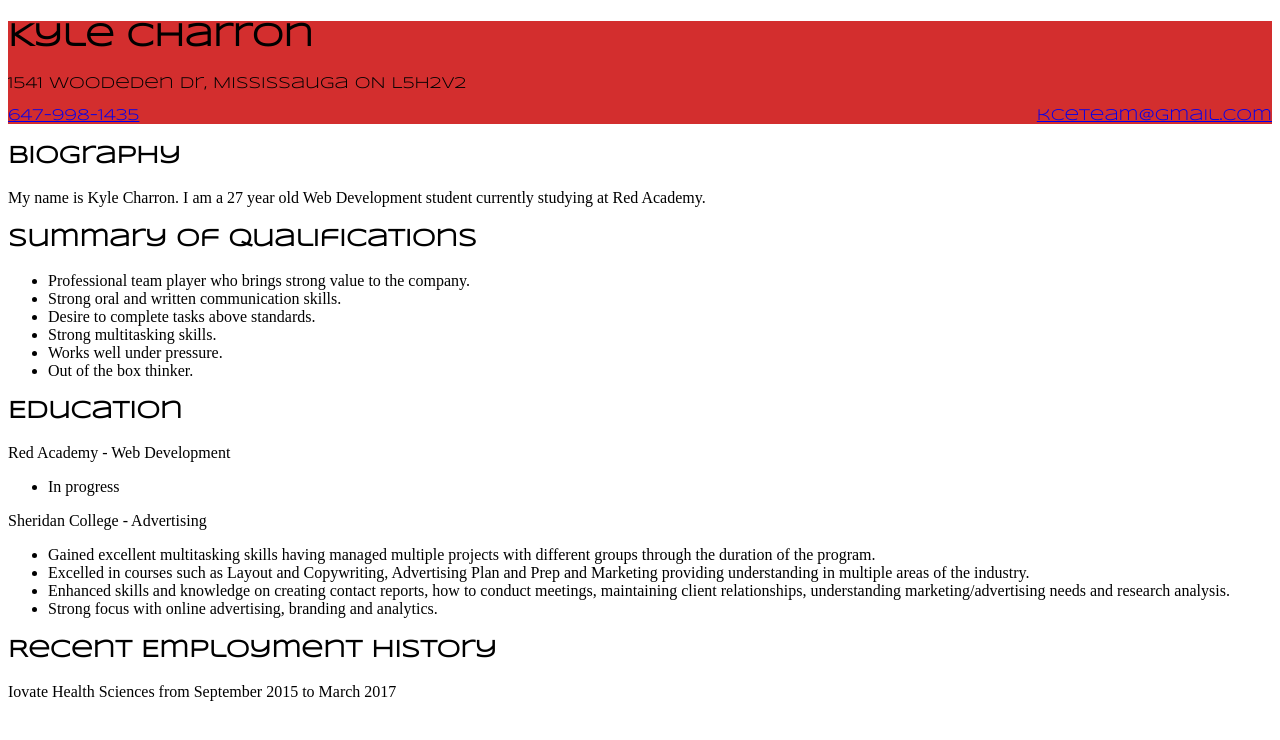
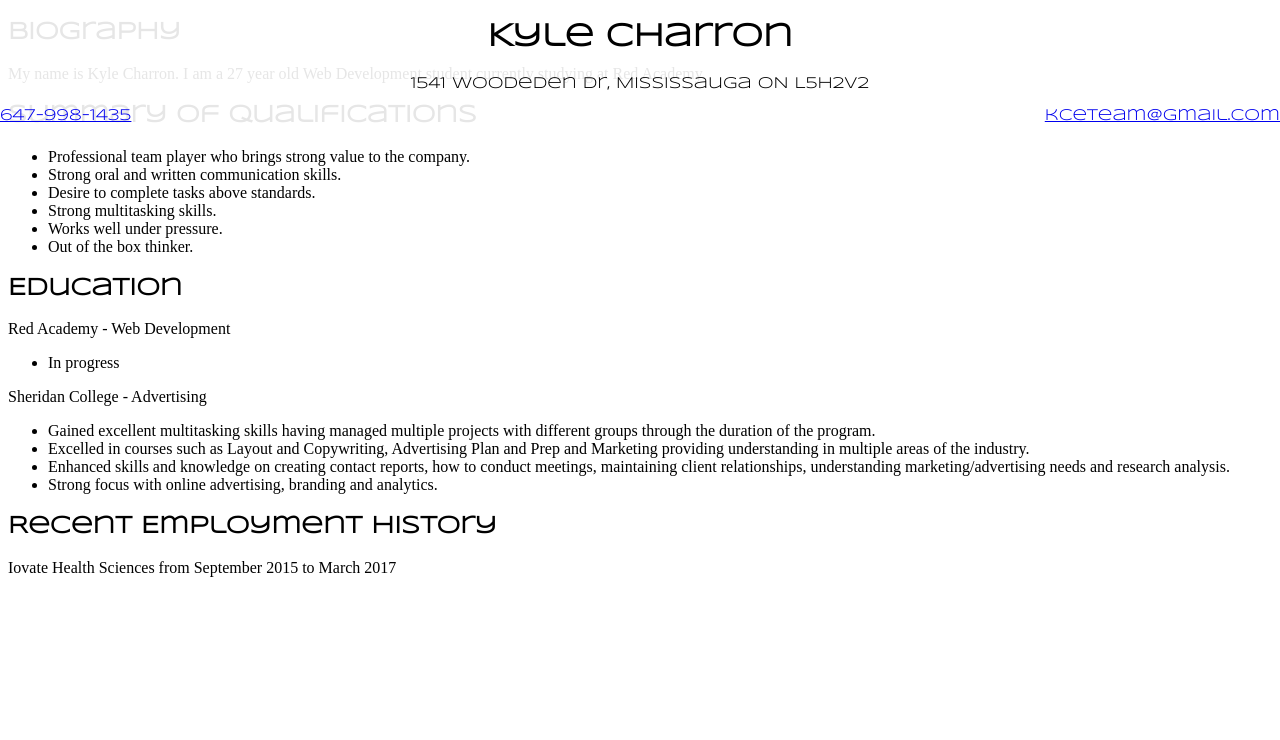
Before and after one commit to kylecharron89/kylecharron89.github.io, a plain HTML site: page index.html in a window 1280 px wide. Drawn offline with nearby package versions, Linux system fonts and the light colour scheme.

Commit message:
Placement

```diff
--- a/stylesheet.css
+++ b/stylesheet.css
@@ -1,5 +1,12 @@
 header{
-  background-color: rgb(211, 46, 46);
+   background-color: rgba(255, 255, 255, 0.9);
+   overflow-y: auto;
+   position: fixed;
+   left: 0;
+   top: 0;
+   text-align: center;
+   width: 100%;
+   z-index: 10000;
 }
 header, h2{
   font-family: "Syncopate";
```
Also changed, not shown: index.html (+1 -0 lines).
